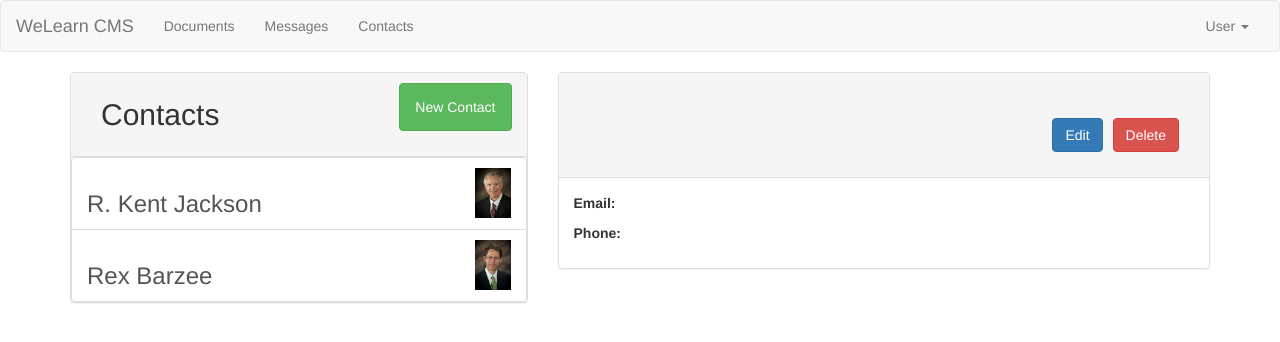
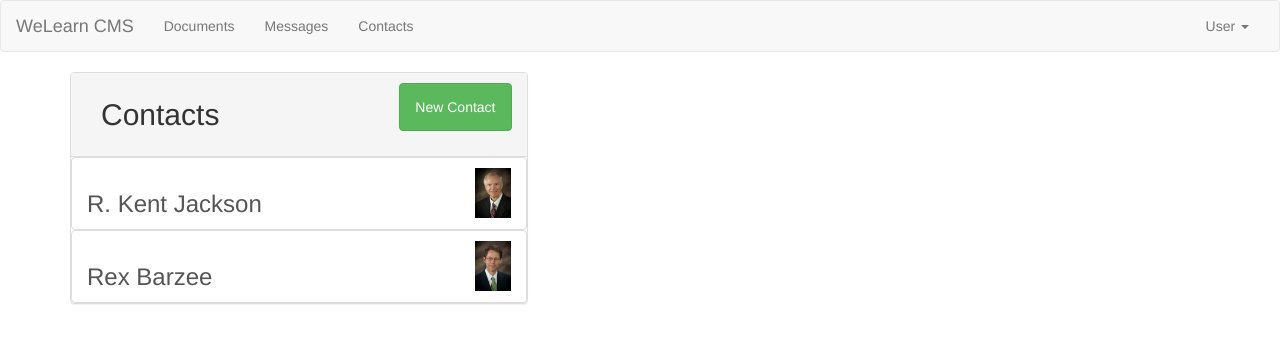
Before and after one commit to brycewoodland/bw-cms, an Angular app: page / in a window 1280 px wide. Shown: the top 342 px of the page. Built offline with nearby package versions, Linux system fonts and the light colour scheme.

Commit message:
Finished up to Documents section.

```diff
--- a/src/app/contacts/contact-detail/contact-detail.component.html
+++ b/src/app/contacts/contact-detail/contact-detail.component.html
@@ -1,15 +1,16 @@
-<div class="panel panel-default">
-    <div class="panel-heading">
-        <h2 class="mb-0"></h2>
-        <div class="panel-body">
-            <div class="panel-actions pull-right">
+<div class="panel panel-default" *ngIf="contact">
+    <div class="panel-heading d-flex align-items-center justify-content-between">
+        <div>
+            <h2 class="mb-0">{{ contact.name }}</h2>
+            <div class="panel-actions d-flex align-items-center pull-right">
                 <a class="btn btn-primary mr-3" href="#">Edit</a>
                 <a class="btn btn-danger" href="#">Delete</a>
             </div>
         </div>
+        <img [src]="contact.imageUrl" alt="{{ contact.name }}" class="img-thumbnail" style="max-height: 150px;">
     </div>
     <div class="panel-body">
-        <p><strong>Email:</strong></p>
-        <p><strong>Phone:</strong></p>
+        <p><strong>Email:</strong> {{ contact.email }}</p>
+        <p><strong>Phone:</strong> {{ contact.phone }}</p>
     </div>
 </div>
--- a/src/app/contacts/contact-detail/contact-detail.component.ts
+++ b/src/app/contacts/contact-detail/contact-detail.component.ts
@@ -1,4 +1,4 @@
-import { Component, OnInit } from '@angular/core';
+import { Component, OnInit, Input } from '@angular/core';
 import { Contact } from '../contact.model';
 
 @Component({
@@ -8,5 +8,5 @@ import { Contact } from '../contact.model';
   styleUrl: './contact-detail.component.css'
 })
 export class ContactDetailComponent {
-
+  @Input() contact: Contact;
 }
--- /dev/null
+++ b/src/app/contacts/contact-item/contact-item.component.html
@@ -0,0 +1,8 @@
+<a href="#" class="list-group-item clearfix">
+    <div class="pull-left">
+        <h3 class="list-group-item-text">{{ contact.name }}</h3>
+    </div>
+    <span class="pull-right">
+        <img [src]="contact.imageUrl" alt="{{ contact.name }}" class="img-responsive" style="max-height: 50px;">
+    </span>
+</a>
--- a/src/app/contacts/contact-list/contact-list.component.html
+++ b/src/app/contacts/contact-list/contact-list.component.html
@@ -5,14 +5,9 @@
     </div>
     <div class="row">
         <div class="col-xs-12">
-            <a href="#" class="list-group-item clearfix" *ngFor="let contact of contacts">
-                <div class="pull-left">
-                    <h3 class="list-group-item-text">{{ contact.name }}</h3>
-                </div>
-                <span class="pull-right">
-                    <img [src]="contact.imageUrl" alt="{{ contact.name }}" class="img-responsive" style="max-height: 50px;">
-                </span>
-            </a>
+            <cms-contact-item *ngFor="let contact of contacts"
+                              [contact]="contact"
+                              (click)="onSelected(contact)"></cms-contact-item>
         </div>
     </div>
 </div>
--- a/src/app/contacts/contact-list/contact-list.component.ts
+++ b/src/app/contacts/contact-list/contact-list.component.ts
@@ -1,4 +1,4 @@
-import { Component, OnInit } from '@angular/core';
+import { Component, OnInit, EventEmitter, Output } from '@angular/core';
 import { Contact } from '../contact.model';
 
 @Component({
@@ -27,6 +27,12 @@ export class ContactListComponent implements OnInit {
     ),
 ];
 
+  @Output() selectedContactEvent = new EventEmitter<Contact>();
+
+  onSelected(contact: Contact) {
+    this.selectedContactEvent.emit(contact);
+  }
+
   constructor() { }
 
   ngOnInit(): void {}
--- a/src/app/contacts/contacts.component.html
+++ b/src/app/contacts/contacts.component.html
@@ -1,8 +1,8 @@
 <div class="row">
     <div class="col-md-5">
-        <cms-contact-list></cms-contact-list>
+        <cms-contact-list (selectedContactEvent)="selectedContact = $event"></cms-contact-list>
     </div>
     <div class="col-md-7">
-        <cms-contact-detail></cms-contact-detail>
+        <cms-contact-detail *ngIf="selectedContact" [contact]="selectedContact"></cms-contact-detail>
     </div>
 </div>
--- a/src/app/contacts/contacts.component.ts
+++ b/src/app/contacts/contacts.component.ts
@@ -1,5 +1,5 @@
 import { Component } from '@angular/core';
-import { ContactListComponent } from './contact-list/contact-list.component';
+import { Contact } from './contact.model';
 
 @Component({
   selector: 'cms-contacts',
@@ -8,5 +8,5 @@ import { ContactListComponent } from './contact-list/contact-list.component';
   styleUrl: './contacts.component.css',
 })
 export class ContactsComponent {
-
+  selectedContact: Contact | null = null;
 }
```
Also changed, not shown: src/app/app.module.ts (+11 -1 lines), src/app/contacts/contact-item/contact-item.component.ts (added, +13 -0 lines), src/app/contacts/contact-item/contact-item.component.css (added).
